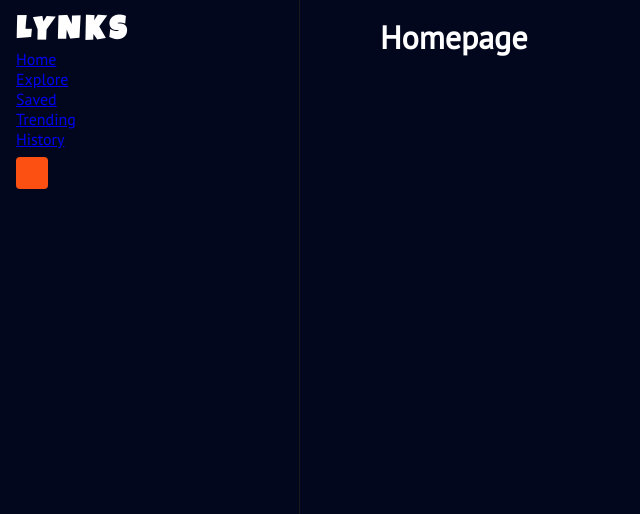
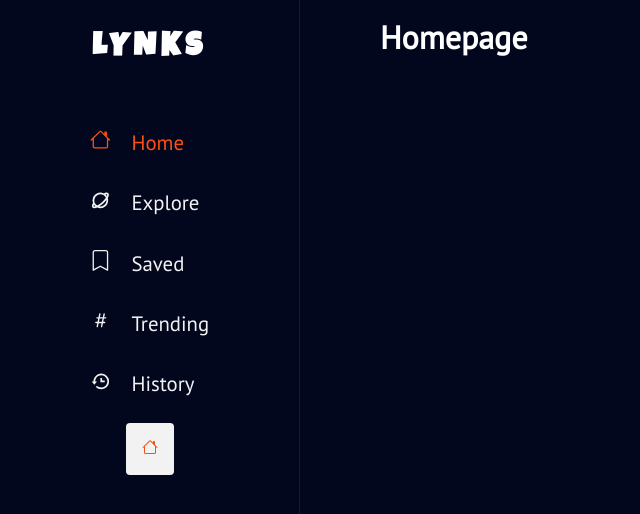
Before and after one commit to auleki/lynks, a React (Create React App) app: page / in a window 1280 px wide. Shown: the top 514 px of the page, without its empty margins (0-640 px from the left). Built offline with nearby package versions, Linux system fonts and the light colour scheme; a web font is replaced by a local one.

Commit message:
navbar ready

```diff
--- a/src/App.tsx
+++ b/src/App.tsx
@@ -8,7 +8,7 @@ import { current } from 'immer';
 
 function App() {
   const [collapsed, setCollapsed] = useState<boolean>(false)
-  const currentWidth = collapsed ? 150 : 300
+  const currentWidth = collapsed ? 80 : 300
 
   return (
     <AppContainer width={currentWidth}>
@@ -16,7 +16,7 @@ function App() {
         collapsed={collapsed}
         setCollapsed={setCollapsed}
         width={currentWidth}
-        />
+      />
       <PageRoutes />
     </AppContainer>
   );
--- a/src/components/Sidebar.tsx
+++ b/src/components/Sidebar.tsx
@@ -14,36 +14,39 @@ const Sidebar = (props: ISidebarProps) => {
   const toggleSidebar = () => props.setCollapsed(!props.collapsed)
 
   return (
-    <SidebarS width={props.width}>
-      <div className="logo">
-        <h1>LYNKS</h1>
-      </div>
+    <SidebarS width={props.width} collapsed={props.collapsed}>
+      {!props.collapsed && (
+        <div className="logo">
+          <h1>LYNKS</h1>
+        </div>
+      )}
+
 
       <div className="nav__links">
-        <NavLink to="/">
-          <span className="icon"></span>
+        <NavLink exact to="/">
+          <span className="icon">{icons.home}</span>
           <div className="text">Home</div>
         </NavLink>
-        <NavLink to="/">
-          <span className="icon"></span>
+        <NavLink to="/explore">
+          <span className="icon">{icons.explore}</span>
           <div className="text">Explore</div>
         </NavLink>
-        <NavLink to="/">
-          <span className="icon"></span>
+        <NavLink to="/saved">
+          <span className="icon">{icons.saved}</span>
           <div className="text">Saved</div>
         </NavLink>
-        <NavLink to="/">
-          <span className="icon"></span>
+        <NavLink to="/trending">
+          <span className="icon">{icons.hashtag}</span>
           <div className="text">Trending</div>
         </NavLink>
-        <NavLink to="/">
-          <span className="icon"></span>
+        <NavLink to="/history">
+          <span className="icon">{icons.history}</span>
           <div className="text">History</div>
         </NavLink>
 
       </div>
       <Button onClick={toggleSidebar}>
-        <i className="bx bx-user"></i>
+        {icons.home}
       </Button>
     </SidebarS>
   )
--- a/src/components/StyledComponents.ts
+++ b/src/components/StyledComponents.ts
@@ -26,11 +26,14 @@ export const AppContainer = styled.div(
 )
 
 export const SidebarS = styled.div(
-  (p: INavProps) => css`
+  (p: ISideNavProps) => css`
     position: fixed;
     left: 0;
     top: 0;
-    padding: 1em;
+    padding: 2em 1em;
+    display: flex;
+    flex-direction: column;
+    align-items: ${p.collapsed ? 'flex-start' : 'center'};
     width: ${p.width}px;
     overflow: hidden;
     transition: width 200ms ease-in;
@@ -44,13 +47,38 @@ export const SidebarS = styled.div(
         letter-spacing: 5px;
       }
     }
+
+    .nav__links {
+      margin-top: 3em;
+      a {
+        color: ${colors.altWhite};
+        text-decoration: none;
+        /* margin: 1em 0; */
+        display: flex;
+        border-radius: 4px;
+        transition: background 100ms ease-in;
+        padding: .2em 1em;
+        align-items: center;
+        line-height: 2.5em;
+        gap: 1em;
+        font-size: 1.3em;
+        &:hover {
+          background: ${colors.altWhite};
+          color: ${colors.orange};
+        }
+        &.active {
+          /* background: ${colors.orange};           */
+          color: ${colors.orange};
+        }
+      }
+    }
   `
 )
 
 export const Button = styled.div(
   () =>css`
     padding: 1em;
-    display: inline-flex;
+    display: inline-block;
     border-radius: 4px;
     margin: .5em 0;
     cursor: pointer;
@@ -58,7 +86,8 @@ export const Button = styled.div(
      color 200ms ease-in,
      transform 200ms ease-out;
     font-size: 1em;
-    background: ${colors.orange};
+    background: ${colors.altWhite};
+    color: ${colors.orange};
     &:hover {
       background: ${colors.black};
       color: ${colors.altWhite};
--- a/src/utils/constants.tsx
+++ b/src/utils/constants.tsx
@@ -1,4 +1,5 @@
 import * as BIcons from "react-icons/bi";
+import * as BSIcon from "react-icons/bs"
 
 export const colors = {
   yellow: "#E9DF00",
@@ -17,12 +18,22 @@ export const fonts = {
   logoFont: "Luckiest Guy",
 }
 
+// export const icons = {
+//   home: BIcons.BiHome,
+//   saved: BIcons.BiBookmark,
+//   hashtag: BIcons.BiHash,
+//   explore: BIcons.BiPlanet,
+//   dashboard: BIcons.BiGridAlt,
+//   collections: BIcons.BiHive,
+//   history: BIcons.BiHistory
+// }
+
 export const icons = {
-  home: BIcons.BiHome,
-  saved: BIcons.BiBookmark,
-  hashtag: BIcons.BiHash,
-  explore: BIcons.BiPlanet,
-  dashboard: BIcons.BiGridAlt,
-  collections: BIcons.BiHive,
-  history: BIcons.BiHistory
+  home: <BSIcon.BsHouse />,
+  saved: <BSIcon.BsBookmark />,
+  hashtag: <BSIcon.BsHash />,
+  explore: <BIcons.BiPlanet />,
+  dashboard: <BSIcon.BsGrid />,
+  collections: <BSIcon.BsFolder />,
+  history: <BIcons.BiHistory />
 }
```
